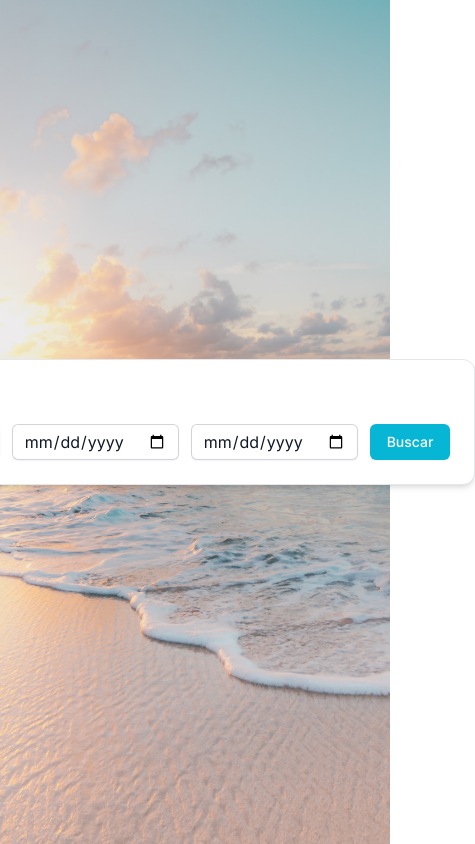
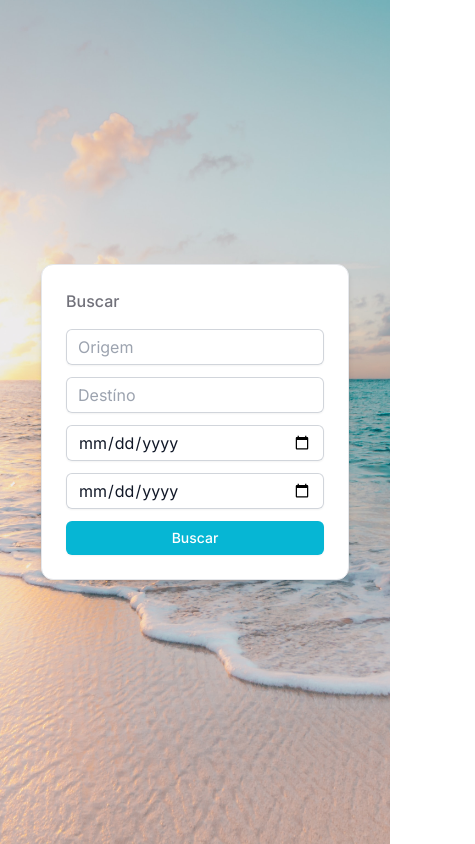
Before and after one commit to hellzz13/travel-app, a Next.js app: page / in a window 390 px wide. Shown: the whole page, 475 px wide, since content can reach past the window. Built offline with nearby package versions, Linux system fonts and the light colour scheme.

Commit message:
ajustando responsividade selectTravelBox

```diff
--- a/src/components/SelectTravelBox/index.tsx
+++ b/src/components/SelectTravelBox/index.tsx
@@ -10,7 +10,7 @@
   return (
     <div className="rounded-xl border text-black p-6 shadow-md relative bg-white">
       <h3 className="font-medium text-base text-zinc-500 mb-4">Buscar</h3>
-      <div className="flex gap-3">
+      <div className="flex flex-col md:flex-row gap-3">
         <InputText name="origin" placeholder="Origem" />
         <InputText name="destiny" placeholder="Destíno" />
         <InputText name="dateOrigin" type="date" placeholder="Data origem" />
```
